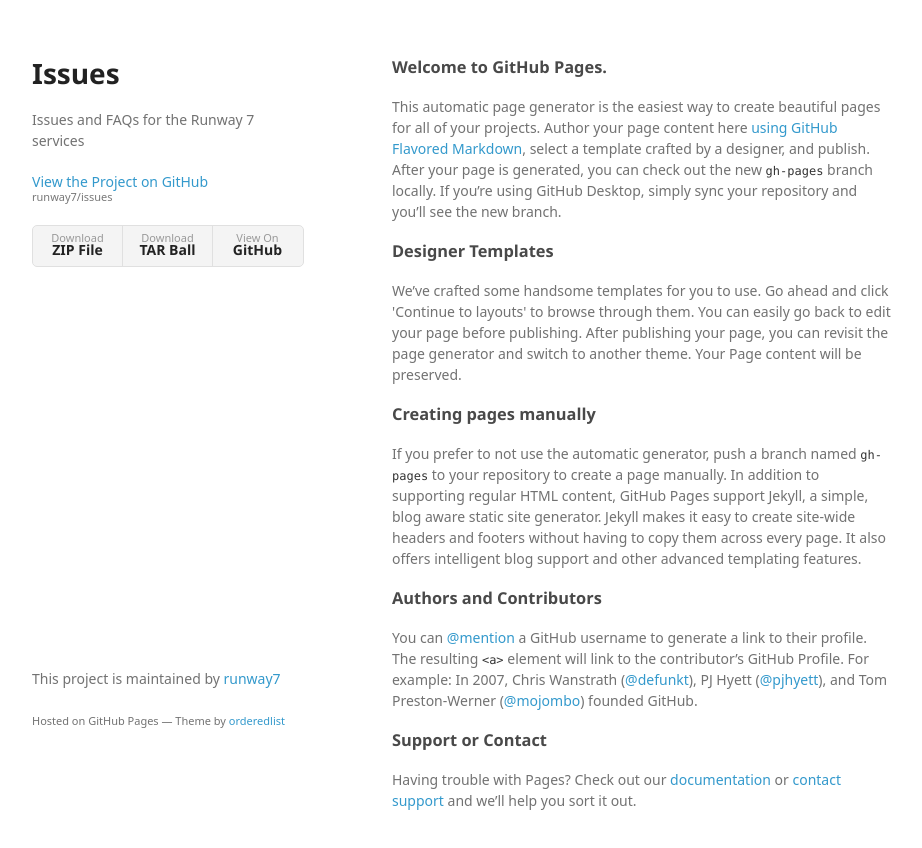
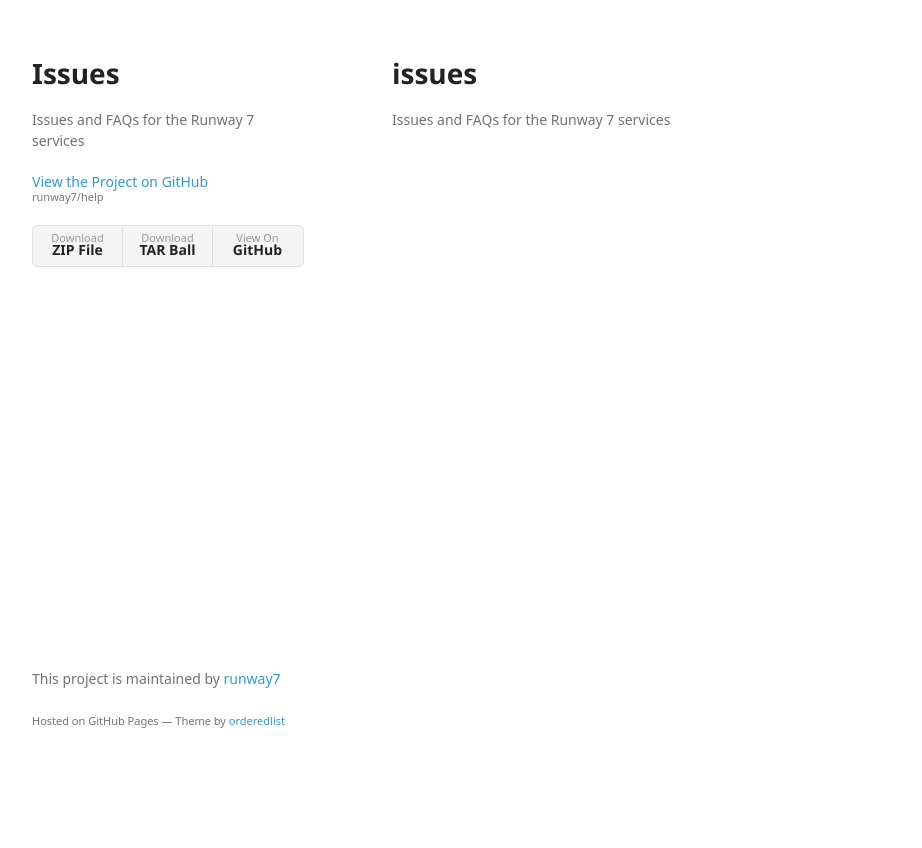
Before and after one commit to runway7/help, a plain HTML site: page index.html in a window 1280 px wide. Shown: the whole page, without its empty margins (178-1100 px from the left). After the commit the page ends 800 px from the top, so only its background shows below. Drawn offline with Linux system fonts and the light colour scheme; a web font is replaced by a local one.

```diff
--- a/index.html
+++ b/index.html
@@ -18,40 +18,20 @@
         <h1>Issues</h1>
         <p>Issues and FAQs for the Runway 7 services</p>
 
-        <p class="view"><a href="https://github.com/runway7/issues">View the Project on GitHub <small>runway7/issues</small></a></p>
+        <p class="view"><a href="https://github.com/runway7/help">View the Project on GitHub <small>runway7/help</small></a></p>
 
 
         <ul>
-          <li><a href="https://github.com/runway7/issues/zipball/master">Download <strong>ZIP File</strong></a></li>
-          <li><a href="https://github.com/runway7/issues/tarball/master">Download <strong>TAR Ball</strong></a></li>
-          <li><a href="https://github.com/runway7/issues">View On <strong>GitHub</strong></a></li>
+          <li><a href="https://github.com/runway7/help/zipball/master">Download <strong>ZIP File</strong></a></li>
+          <li><a href="https://github.com/runway7/help/tarball/master">Download <strong>TAR Ball</strong></a></li>
+          <li><a href="https://github.com/runway7/help">View On <strong>GitHub</strong></a></li>
         </ul>
       </header>
       <section>
-        <h3>
-<a id="welcome-to-github-pages" class="anchor" href="#welcome-to-github-pages" aria-hidden="true"><span aria-hidden="true" class="octicon octicon-link"></span></a>Welcome to GitHub Pages.</h3>
+        <h1>
+<a id="issues" class="anchor" href="#issues" aria-hidden="true"><span aria-hidden="true" class="octicon octicon-link"></span></a>issues</h1>
 
-<p>This automatic page generator is the easiest way to create beautiful pages for all of your projects. Author your page content here <a href="https://guides.github.com/features/mastering-markdown/">using GitHub Flavored Markdown</a>, select a template crafted by a designer, and publish. After your page is generated, you can check out the new <code>gh-pages</code> branch locally. If you’re using GitHub Desktop, simply sync your repository and you’ll see the new branch.</p>
-
-<h3>
-<a id="designer-templates" class="anchor" href="#designer-templates" aria-hidden="true"><span aria-hidden="true" class="octicon octicon-link"></span></a>Designer Templates</h3>
-
-<p>We’ve crafted some handsome templates for you to use. Go ahead and click 'Continue to layouts' to browse through them. You can easily go back to edit your page before publishing. After publishing your page, you can revisit the page generator and switch to another theme. Your Page content will be preserved.</p>
-
-<h3>
-<a id="creating-pages-manually" class="anchor" href="#creating-pages-manually" aria-hidden="true"><span aria-hidden="true" class="octicon octicon-link"></span></a>Creating pages manually</h3>
-
-<p>If you prefer to not use the automatic generator, push a branch named <code>gh-pages</code> to your repository to create a page manually. In addition to supporting regular HTML content, GitHub Pages support Jekyll, a simple, blog aware static site generator. Jekyll makes it easy to create site-wide headers and footers without having to copy them across every page. It also offers intelligent blog support and other advanced templating features.</p>
-
-<h3>
-<a id="authors-and-contributors" class="anchor" href="#authors-and-contributors" aria-hidden="true"><span aria-hidden="true" class="octicon octicon-link"></span></a>Authors and Contributors</h3>
-
-<p>You can <a href="https://help.github.com/articles/basic-writing-and-formatting-syntax/#mentioning-users-and-teams" class="user-mention">@mention</a> a GitHub username to generate a link to their profile. The resulting <code>&lt;a&gt;</code> element will link to the contributor’s GitHub Profile. For example: In 2007, Chris Wanstrath (<a href="https://github.com/defunkt" class="user-mention">@defunkt</a>), PJ Hyett (<a href="https://github.com/pjhyett" class="user-mention">@pjhyett</a>), and Tom Preston-Werner (<a href="https://github.com/mojombo" class="user-mention">@mojombo</a>) founded GitHub.</p>
-
-<h3>
-<a id="support-or-contact" class="anchor" href="#support-or-contact" aria-hidden="true"><span aria-hidden="true" class="octicon octicon-link"></span></a>Support or Contact</h3>
-
-<p>Having trouble with Pages? Check out our <a href="https://help.github.com/pages">documentation</a> or <a href="https://github.com/contact">contact support</a> and we’ll help you sort it out.</p>
+<p>Issues and FAQs for the Runway 7 services</p>
       </section>
       <footer>
         <p>This project is maintained by <a href="https://github.com/runway7">runway7</a></p>
```
Also changed, not shown: params.json (+1 -1 lines).
